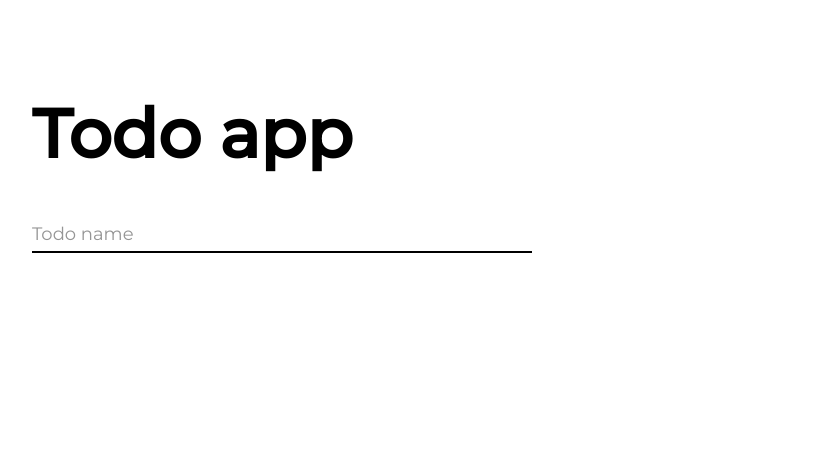
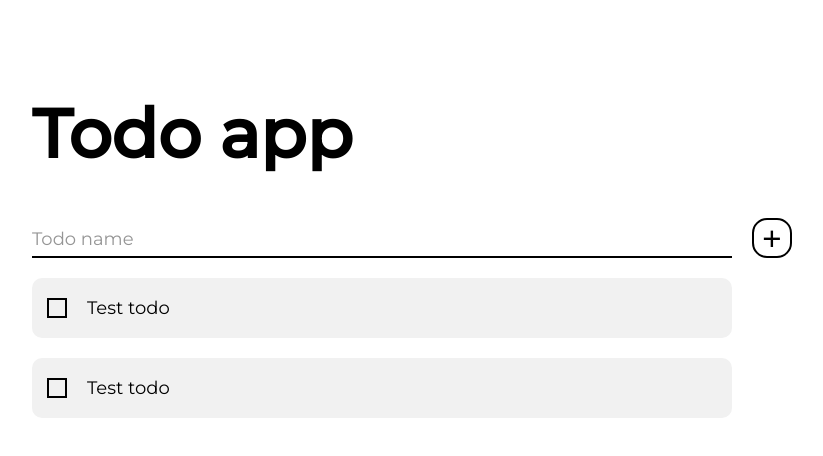
Before and after one commit to Stocil/React-todoList, a React (Vite) app: page / in a window 1280 px wide. Shown: the top 456 px of the page, without its empty margins (8-831 px from the left). Built offline with nearby package versions, Linux system fonts and the light colour scheme.

Commit message:
todo take 2, add todo

```diff
--- a/src/components/App/App.jsx
+++ b/src/components/App/App.jsx
@@ -1,7 +1,13 @@
 import Input from "../Input/Input";
+import TodoList from "../TodoList/TodoList";
 
 function App() {
-  return <Input />;
+  return (
+    <>
+      <Input />
+      <TodoList />
+    </>
+  );
 }
 
 export default App;
--- a/src/components/Input/Input.jsx
+++ b/src/components/Input/Input.jsx
@@ -2,6 +2,7 @@ import { useRef } from "react";
 
 function Input() {
   const labelRef = useRef(null);
+  const inputRef = useRef(null);
 
   return (
     <section className="input">
@@ -12,18 +13,22 @@ function Input() {
           <label className="input__label" htmlFor="new-todo" ref={labelRef}>
             Todo name
           </label>
+
           <input
+            ref={inputRef}
             className="input__input"
             type="text"
             id="new-todo"
             onFocus={handleInputFocus}
             onBlur={handleInputBlur}
             onKeyDown={(e) => {
-              if (e.key === "Enter") handleClickAdd(e);
+              if (e.key === "Enter") handleClickAdd();
             }}
           />
 
-          {/* TODO Create add button*/}
+          <button className="input__button" onClick={handleClickAdd}>
+            +
+          </button>
         </div>
       </div>
     </section>
@@ -35,17 +40,21 @@ function Input() {
     e.target.style.borderColor = "#e7adf9";
   }
 
-  function handleInputBlur(e) {
-    if (e.target.value !== "") return;
+  function handleInputBlur() {
+    if (inputRef.current.value !== "") return;
+
+    inputRef.current.blur();
 
     labelRef.current.style.bottom = "10px";
     labelRef.current.style.color = "#959595";
-    e.target.style.borderColor = "black";
+    inputRef.current.style.borderColor = "black";
   }
 
-  function handleClickAdd(e) {
-    console.log("Add " + e.target.value + " todo");
-    e.target.value = "";
+  function handleClickAdd() {
+    console.log("Add " + inputRef.current.value + " todo");
+    inputRef.current.value = "";
+
+    handleInputBlur();
 
     // TODO add to todoList array
   }
--- a/src/components/Input/Input.scss
+++ b/src/components/Input/Input.scss
@@ -2,12 +2,19 @@ $font-stack-main: "Montserrat", sans-serif;
 
 .input {
   margin-top: 100px;
+
+  // display: flex;
+  // flex-direction: column;
+  // align-items: center;
 
   &__title {
     font-size: 68px;
   }
 
   &__group {
+    display: flex;
+    gap: 20px;
+
     margin-top: 50px;
     position: relative;
   }
@@ -25,7 +32,7 @@ $font-stack-main: "Montserrat", sans-serif;
     border: none;
     border-bottom: 2px solid black;
 
-    width: 500px;
+    width: 700px;
     padding-bottom: 10px;
 
     font-family: $font-stack-main;
@@ -37,4 +44,30 @@ $font-stack-main: "Montserrat", sans-serif;
       outline: none;
     }
   }
+
+  &__button {
+    padding: 0;
+    cursor: pointer;
+    background-color: transparent;
+    border: none;
+
+    border: 2px solid black;
+    border-radius: 15px;
+    border-color: black;
+    box-shadow: none;
+
+    width: 40px;
+    height: 40px;
+    font-size: 33px;
+
+    transition: border-color 0.3s ease-in-out;
+
+    &:active {
+      border-style: solid;
+    }
+
+    &:hover {
+      border-color: #e7adf9;
+    }
+  }
 }
--- /dev/null
+++ b/src/components/Todo/Todo.jsx
@@ -0,0 +1,28 @@
+import { useState } from "react";
+
+function Todo() {
+  const [complite, setComplite] = useState(false);
+
+  const linesClass = complite
+    ? "todo__button-line complite"
+    : "todo__button-line";
+
+  return (
+    <div className="todo">
+      <div className="todo__button" onClick={handleCompliteClick}>
+        <div className={linesClass}></div>
+        <div className={linesClass}></div>
+        <div className={linesClass}></div>
+        <div className={linesClass}></div>
+      </div>
+
+      <p className="todo__text">Test todo</p>
+    </div>
+  );
+
+  function handleCompliteClick() {
+    setComplite(!complite);
+  }
+}
+
+export default Todo;
--- /dev/null
+++ b/src/components/Todo/Todo.scss
@@ -0,0 +1,85 @@
+.todo {
+  margin-top: 20px;
+  padding: 15px;
+
+  width: 700px;
+  height: 60px;
+
+  background-color: #f1f1f1;
+
+  display: flex;
+  align-items: center;
+  gap: 20px;
+
+  border-radius: 10px;
+
+  &__button {
+    cursor: pointer;
+    margin: 0;
+    width: 20px;
+    height: 20px;
+
+    position: relative;
+
+    &-line {
+      content: "";
+      position: absolute;
+      background-color: black;
+
+      transition: transform 0.3s ease-in-out, height 0.3s ease-in-out,
+        width 0.3s ease-in-out, background-color 0.3s ease-in-out;
+
+      &:nth-child(1) {
+        top: 0;
+        left: 0;
+
+        width: 20px;
+        height: 2px;
+
+        &.complite {
+          transform: translateX(7px) translateY(7px) rotate(-45deg);
+          background-color: #65db3b;
+        }
+      }
+
+      &:nth-child(2) {
+        right: 0;
+
+        width: 2px;
+        height: 20px;
+
+        &.complite {
+          transform: translateX(-2px) translateY(-2px) rotate(45deg);
+          background-color: #65db3b;
+        }
+      }
+
+      &:nth-child(3) {
+        bottom: 0;
+        left: 0;
+
+        width: 20px;
+        height: 2px;
+
+        &.complite {
+          width: 13px;
+          transform: translateX(0px) translateY(-8.5px) rotate(45deg);
+          background-color: #65db3b;
+        }
+      }
+
+      &:nth-child(4) {
+        left: 0;
+
+        width: 2px;
+        height: 20px;
+
+        &.complite {
+          height: 13px;
+          transform: translateX(5.5px) translateY(4px) rotate(-45deg);
+          background-color: #65db3b;
+        }
+      }
+    }
+  }
+}
--- /dev/null
+++ b/src/components/TodoList/TodoList.jsx
@@ -0,0 +1,14 @@
+import Todo from "../Todo/Todo";
+
+function TodoList() {
+  return (
+    <section className="todos">
+      <div className="container">
+        <Todo />
+        <Todo />
+      </div>
+    </section>
+  );
+}
+
+export default TodoList;
--- /dev/null
+++ b/src/components/TodoList/TodoList.scss
@@ -0,0 +1,5 @@
+// .todos {
+//   display: flex;
+//   flex-direction: column;
+//   align-items: center;
+// }
--- a/src/main.scss
+++ b/src/main.scss
@@ -1,3 +1,5 @@
 @import "./reset";
 @import "./index";
 @import "./components/Input/Input";
+@import "./components/Todo/Todo";
+@import "./components/TodoList/TodoList";
```
